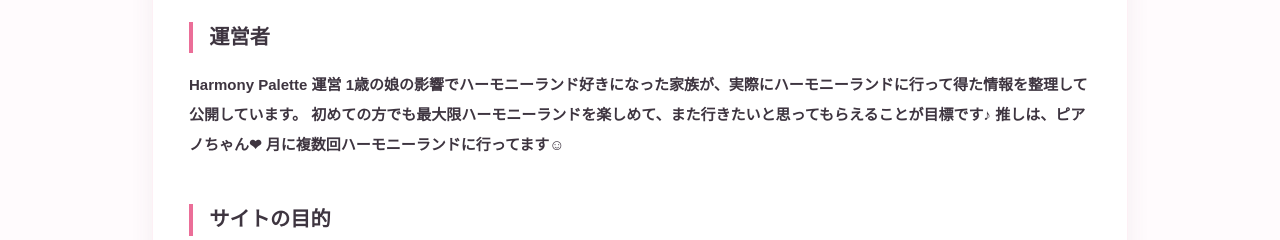
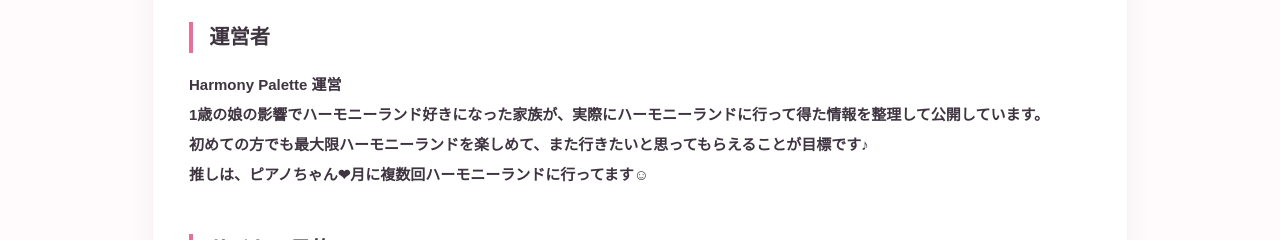
Before and after one commit to wasabi1018/HarmonyPalette, a Next.js app: page /about in a window 1280 px wide. Shown: the part 513-753 px from the top of the page. Built offline with nearby package versions, Linux system fonts and the light colour scheme; no server answers.

Commit message:
運営者情報更新：改行追加

```diff
--- a/app/(site)/about/page.tsx
+++ b/app/(site)/about/page.tsx
@@ -24,11 +24,10 @@
 
       <h2>運営者</h2>
       <p>
-        Harmony Palette 運営
-        1歳の娘の影響でハーモニーランド好きになった家族が、実際にハーモニーランドに行って得た情報を整理して公開しています。
-        初めての方でも最大限ハーモニーランドを楽しめて、また行きたいと思ってもらえることが目標です♪
-        推しは、ピアノちゃん❤
-        月に複数回ハーモニーランドに行ってます☺
+        Harmony Palette 運営<br/>
+        1歳の娘の影響でハーモニーランド好きになった家族が、実際にハーモニーランドに行って得た情報を整理して公開しています。<br/>
+        初めての方でも最大限ハーモニーランドを楽しめて、また行きたいと思ってもらえることが目標です♪<br/>
+        推しは、ピアノちゃん❤月に複数回ハーモニーランドに行ってます☺
       </p>
 
       <h2>サイトの目的</h2>
```
